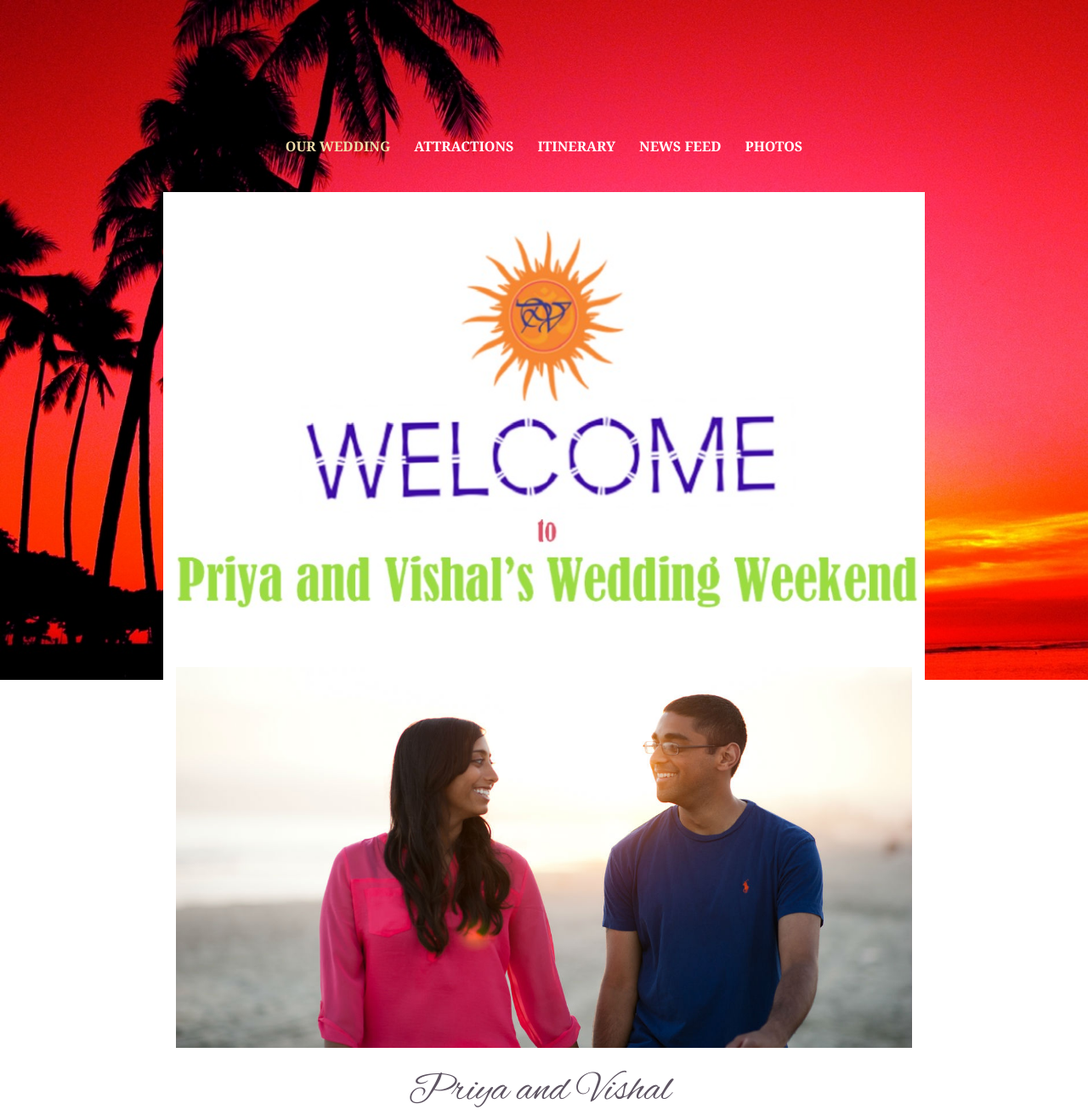
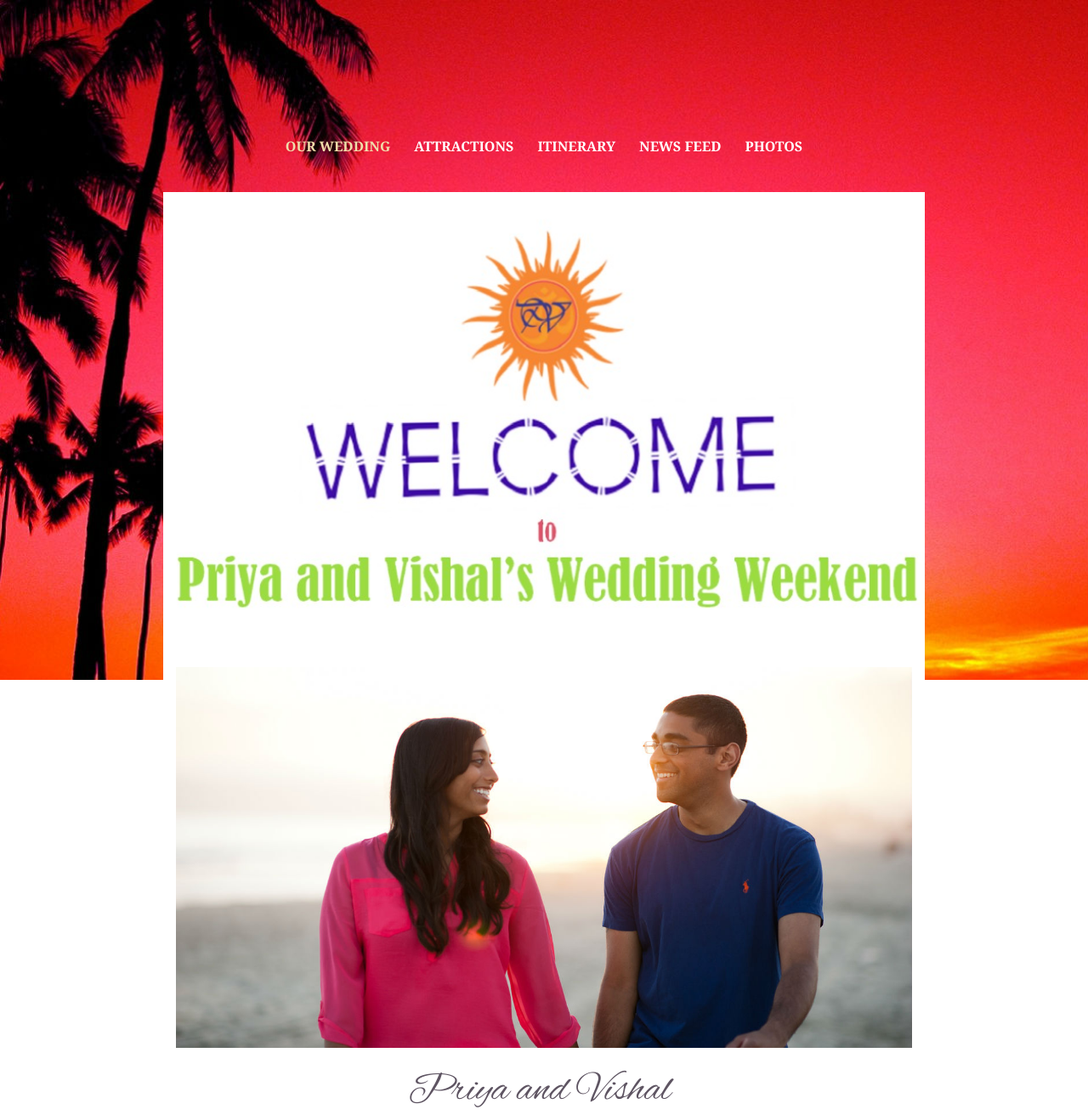
Before and after one commit to cooltoast/priya-and-vishal, a Flask app: page / in a window 1280 px wide. Shown: the top 1312 px of the page at 85% size. Run offline with Flask 2, Linux system fonts and the light colour scheme; some libraries are stand-ins or nearby versions; some web fonts are replaced.

Commit message:
realign bckground bruh

```diff
--- a/static/themes/garden_lights-plum/v1/style-6d2c9ce2ce53e10893c06e8629817294.css
+++ b/static/themes/garden_lights-plum/v1/style-6d2c9ce2ce53e10893c06e8629817294.css
@@ -66,7 +66,7 @@ button:hover {
 #main-container-background {
   background-image: url(/static/images/background.jpg);
   background-repeat: no-repeat;
-  background-position: top;
+  background-position: top left;
   background-size: cover;
 }
 
```
Also changed, not shown: static/images/background.jpg.
